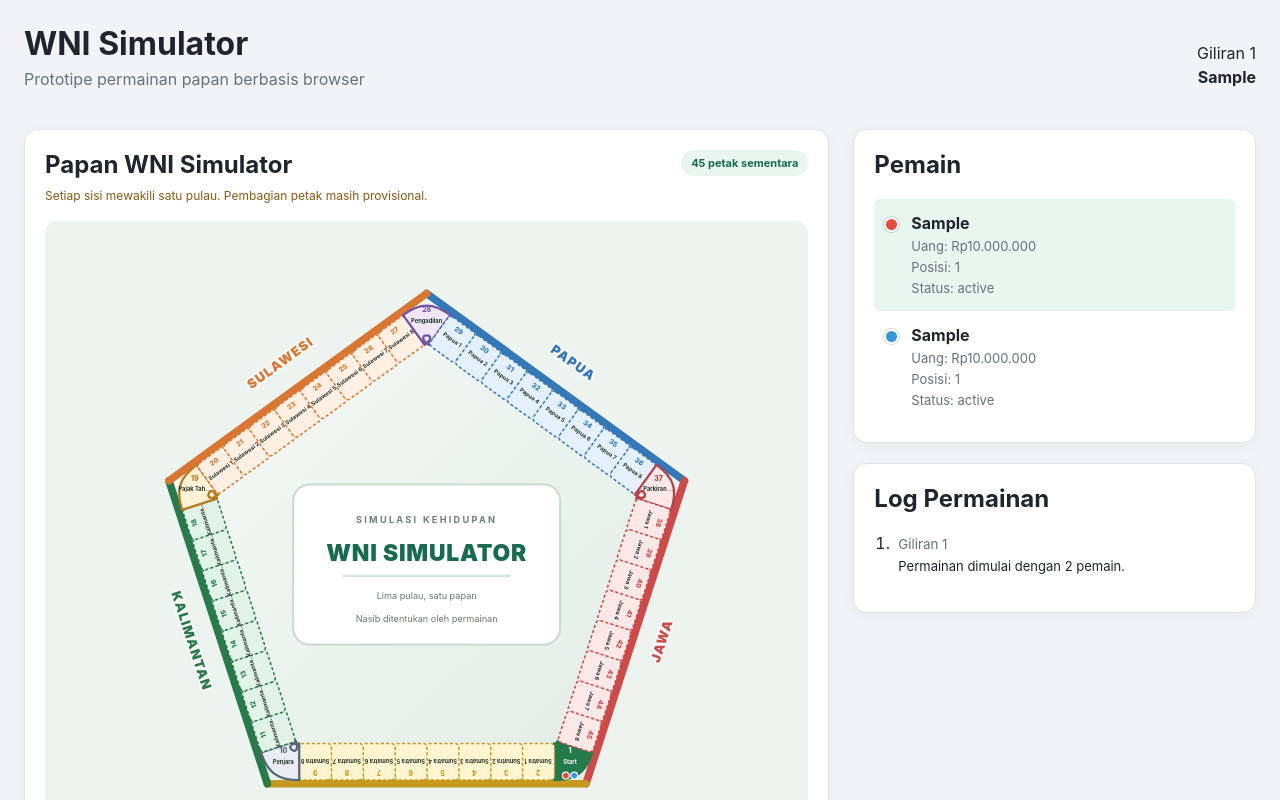
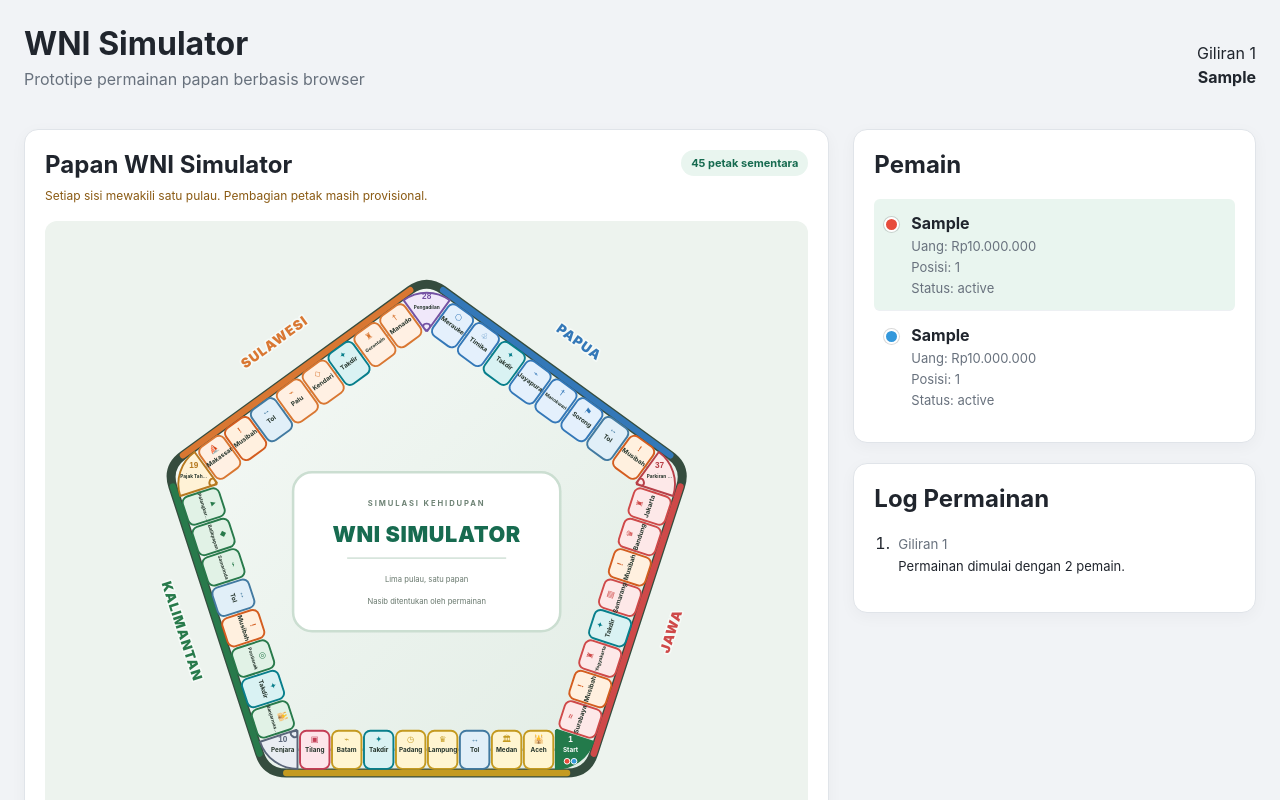
Before and after one commit to akhmadali22/wni-sims, a Vue app: page / in a window 1280 px wide. Both pictures are taken after typing "Sample", "Sample" into the empty fields and a click on the button "Mulai Permainan". Shown: the top 800 px of the page. Built offline with nearby package versions, Linux system fonts and the light colour scheme.

Commit message:
rapikan susunan tuliasn pulau dan outline

```diff
--- a/src/components/GameBoard.vue
+++ b/src/components/GameBoard.vue
@@ -14,10 +14,10 @@ const props = defineProps<{
   players: Player[];
 }>();
 
-const WIDTH = 1000;
-const HEIGHT = 900;
+const WIDTH = 1200;
+const HEIGHT = 1080;
 
-const CENTER = { x: 500, y: 450 };
+const CENTER = { x: WIDTH / 2, y: 520 };
 
 /*
  * Vertex pentagon:
@@ -29,7 +29,11 @@ const CENTER = { x: 500, y: 450 };
  */
 // Pentagon: lima vertex dengan orientasi konsisten.
 const BOARD_CENTER = CENTER;
-const OUTER_RADIUS = 355;
+const OUTER_RADIUS = 430;
+const OUTLINE_CORNER_RADIUS = 32;
+const CORNER_INSET_RATIO = 0.105;
+const TRACK_HALF_HEIGHT = 30;
+const TILE_GAP = 4;
 
 // Vertex pertama di atas, lalu searah jarum jam.
 const vertices = Array.from({ length: 5 }, (_, index) => {
@@ -41,10 +45,6 @@ const vertices = Array.from({ length: 5 }, (_, index) => {
   };
 });
 
-const polygonPoints = vertices
-  .map(({ x, y }) => `${x},${y}`)
-  .join(" ");
-
 function interpolate(
   start: { x: number; y: number },
   end: { x: number; y: number },
@@ -55,6 +55,69 @@ function interpolate(
     y: start.y + (end.y - start.y) * ratio,
   };
 }
+
+function moveTowards(
+  from: { x: number; y: number },
+  to: { x: number; y: number },
+  distance: number,
+) {
+  const dx = to.x - from.x;
+  const dy = to.y - from.y;
+  const length = Math.hypot(dx, dy) || 1;
+
+  return {
+    x: from.x + (dx / length) * distance,
+    y: from.y + (dy / length) * distance,
+  };
+}
+
+function getReadableRotation(angle: number) {
+  if (angle > 90) {
+    return angle - 180;
+  }
+
+  if (angle < -90) {
+    return angle + 180;
+  }
+
+  return angle;
+}
+
+const roundedCorners = vertices.map((vertex, index) => ({
+  vertex,
+  start: moveTowards(
+    vertex,
+    vertices[(index + vertices.length - 1) % vertices.length],
+    OUTLINE_CORNER_RADIUS,
+  ),
+  end: moveTowards(
+    vertex,
+    vertices[(index + 1) % vertices.length],
+    OUTLINE_CORNER_RADIUS,
+  ),
+}));
+
+const roundedPolygonPath = [
+  `M ${roundedCorners[0].start.x} ${roundedCorners[0].start.y}`,
+  ...roundedCorners.flatMap((corner, index) => {
+    const next = roundedCorners[(index + 1) % roundedCorners.length];
+
+    return [
+      `Q ${corner.vertex.x} ${corner.vertex.y} ${corner.end.x} ${corner.end.y}`,
+      `L ${next.start.x} ${next.start.y}`,
+    ];
+  }),
+  "Z",
+].join(" ");
+
+const edgeSegments = vertices.map((vertex, index) => {
+  const next = vertices[(index + 1) % vertices.length];
+
+  return {
+    start: moveTowards(vertex, next, OUTLINE_CORNER_RADIUS),
+    end: moveTowards(next, vertex, OUTLINE_CORNER_RADIUS),
+  };
+});
 
 /*
  * Sudut ditempatkan sedikit ke dalam pentagon.
@@ -71,7 +134,7 @@ function getCornerPosition(corner: (typeof CORNERS)[number]) {
     return { ...CENTER };
   }
 
-  return interpolate(vertex, CENTER, 0.10);
+  return interpolate(vertex, CENTER, CORNER_INSET_RATIO);
 }
 
 
@@ -114,16 +177,20 @@ function getCornerPath(corner: (typeof CORNERS)[number]): string {
   );
 
   const intervalCount = PROVISIONAL_TILES_PER_SIDE + 1;
-  const halfIn = Math.hypot(
+  const halfIn = (
+    Math.hypot(
     current.x - previous.x,
     current.y - previous.y,
-  ) / intervalCount / 2;
-  const halfOut = Math.hypot(
+    ) / intervalCount - TILE_GAP
+  ) / 2;
+  const halfOut = (
+    Math.hypot(
     next.x - current.x,
     next.y - current.y,
-  ) / intervalCount / 2;
+    ) / intervalCount - TILE_GAP
+  ) / 2;
 
-  const halfWidth = 24;
+  const halfWidth = TRACK_HALF_HEIGHT;
 
   // Normal ke arah luar pentagon untuk urutan vertex searah jarum jam.
   const outerIn = { x: incoming.y, y: -incoming.x };
@@ -138,8 +205,8 @@ function getCornerPath(corner: (typeof CORNERS)[number]): string {
     y: current.y + outgoing.y * halfOut,
   };
 
-  const handleIn = halfIn * 1.35;
-  const handleOut = halfOut * 1.35;
+  const handleIn = halfIn * 1.15;
+  const handleOut = halfOut * 1.15;
 
   const c1 = {
     x: start.x + incoming.x * handleIn,
@@ -279,13 +346,15 @@ function getTilePosition(
     ratio,
   );
 
-  const rotation = Math.atan2(dy, dx) * 180 / Math.PI;
+  const rotation = getReadableRotation(
+    Math.atan2(dy, dx) * 180 / Math.PI,
+  );
 
   /*
    * Lebar petak mengikuti jarak pusat antarpeta.
    * Tambahan 1 unit mencegah celah kecil akibat pembulatan.
    */
-  const trackWidth = segmentLength / intervalCount + 1;
+  const trackWidth = segmentLength / intervalCount - TILE_GAP;
 
   return {
     ...position,
@@ -305,14 +374,10 @@ function getIslandLabel(side: number) {
   const dx = midpoint.x - CENTER.x;
   const dy = midpoint.y - CENTER.y;
   const length = Math.hypot(dx, dy) || 1;
-  const offset = 38;
-  let rotation = Math.atan2(end.y - start.y, end.x - start.x) * 180 / Math.PI;
-
-  if (rotation > 90) {
-    rotation -= 180;
-  } else if (rotation < -90) {
-    rotation += 180;
-  }
+  const offset = 58;
+  const rotation = getReadableRotation(
+    Math.atan2(end.y - start.y, end.x - start.x) * 180 / Math.PI,
+  );
 
   return {
     x: midpoint.x + (dx / length) * offset,
@@ -347,6 +412,16 @@ const CORNER_COLORS: Record<
   },
 };
 
+const SPECIAL_TILE_COLORS: Record<
+  string,
+  { color: string; lightColor: string }
+> = {
+  destiny: { color: "#087f8c", lightColor: "#d9f2f3" },
+  disaster: { color: "#d45d1f", lightColor: "#fff0df" },
+  toll: { color: "#427aa1", lightColor: "#e1eff8" },
+  ticket: { color: "#c43d55", lightColor: "#fde5ea" },
+};
+
 const positionedTiles = computed(() =>
   board.map((tile) => {
     const corner = CORNERS.find(
@@ -366,15 +441,19 @@ const positionedTiles = computed(() =>
       (item) => item.side === tile.side,
     );
 
+    const fallbackPalette = {
+      color: "#596579",
+      lightColor: "#e9edf3",
+    };
+
     const palette = isCorner
-      ? CORNER_COLORS[tile.type] ?? {
-          color: "#596579",
-          lightColor: "#e9edf3",
-        }
-      : {
-          color: island?.color ?? "#596579",
-          lightColor: island?.lightColor ?? "#e9edf3",
-        };
+      ? CORNER_COLORS[tile.type] ?? fallbackPalette
+      : tile.type === "property"
+        ? {
+            color: island?.color ?? fallbackPalette.color,
+            lightColor: island?.lightColor ?? fallbackPalette.lightColor,
+          }
+        : SPECIAL_TILE_COLORS[tile.type] ?? fallbackPalette;
 
     return {
       ...tile,
@@ -439,11 +518,12 @@ const tilePathPoints = computed(() => {
         </defs>
 
         <!-- Dasar papan -->
-        <polygon
-          :points="polygonPoints"
+        <path
+          :d="roundedPolygonPath"
           fill="url(#board-background)"
           stroke="#354c3e"
-          stroke-width="7"
+          stroke-width="14"
+          stroke-linecap="round"
           stroke-linejoin="round"
         />
 
@@ -452,22 +532,22 @@ const tilePathPoints = computed(() => {
           :points="tilePathPoints"
           fill="none"
           stroke="#354c3e"
-          stroke-width="5"
+          stroke-width="4"
           stroke-linecap="round"
           stroke-linejoin="round"
-          opacity="0.72"
+          opacity="0.28"
           pointer-events="none"
         />
 
         <!-- Batas pemisah setiap sisi -->
         <g>
           <line
-            v-for="(vertex, index) in vertices"
+            v-for="(edge, index) in edgeSegments"
             :key="`edge-${index}`"
-            :x1="vertex.x"
-            :y1="vertex.y"
-            :x2="vertices[(index + 1) % vertices.length].x"
-            :y2="vertices[(index + 1) % vertices.length].y"
+            :x1="edge.start.x"
+            :y1="edge.start.y"
+            :x2="edge.end.x"
+            :y2="edge.end.y"
             :stroke="ISLANDS[index].color"
             stroke-width="10"
             stroke-linecap="round"
@@ -475,17 +555,20 @@ const tilePathPoints = computed(() => {
         </g>
 
         <!-- Area tengah -->
-        <g class="board-center">
+        <g
+          class="board-center"
+          :transform="`translate(${CENTER.x} ${CENTER.y})`"
+        >
           <rect
-            x="325" y="345" width="350" height="210" rx="22"
+            x="-210" y="-125" width="420" height="250" rx="30"
             fill="#ffffff"
             stroke="#cbded1"
-            stroke-width="3"
+            stroke-width="4"
           />
 
           <text
-            x="500"
-            y="395"
+            x="0"
+            y="-72"
             text-anchor="middle"
             class="center-eyebrow"
           >
@@ -493,8 +576,8 @@ const tilePathPoints = computed(() => {
           </text>
 
           <text
-            x="500"
-            y="445"
+            x="0"
+            y="-15"
             text-anchor="middle"
             class="center-title"
           >
@@ -502,17 +585,17 @@ const tilePathPoints = computed(() => {
           </text>
 
           <line
-            x1="390"
-            y1="465"
-            x2="610"
-            y2="465"
+            x1="-125"
+            y1="10"
+            x2="125"
+            y2="10"
             stroke="#d7e5dc"
             stroke-width="3"
           />
 
           <text
-            x="500"
-            y="495"
+            x="0"
+            y="48"
             text-anchor="middle"
             class="center-subtitle"
           >
@@ -520,8 +603,8 @@ const tilePathPoints = computed(() => {
           </text>
 
           <text
-            x="500"
-            y="525"
+            x="0"
+            y="82"
             text-anchor="middle"
             class="center-subtitle"
           >
@@ -563,44 +646,40 @@ const tilePathPoints = computed(() => {
                 : tile.lightColor
             "
             :stroke="tile.color"
-            :stroke-width="tile.verified ? 3 : 2"
-            :stroke-dasharray="
-              tile.verified ? 'none' : '4 3'
-            "
+            stroke-width="3"
+            stroke-linecap="round"
             stroke-linejoin="round"
           />
           <rect
             v-else
             :x="-tile.trackWidth / 2"
-            y="-24"
+            :y="-TRACK_HALF_HEIGHT"
             :width="tile.trackWidth"
-            height="48"
-            rx="5"
+            :height="TRACK_HALF_HEIGHT * 2"
+            rx="10"
             :fill="
               tile.type === 'start'
                 ? tile.color
                 : tile.lightColor
             "
             :stroke="tile.color"
-            :stroke-width="tile.verified ? 3 : 2"
-            :stroke-dasharray="
-              tile.verified ? 'none' : '4 3'
-            "
+            stroke-width="3"
+            stroke-linecap="round"
             stroke-linejoin="round"
           />
 
           <text
             x="0"
-            y="-11"
+            y="-12"
             text-anchor="middle"
-            class="tile-index"
+            class="tile-symbol"
             :fill="
               tile.type === 'start'
                 ? '#ffffff'
                 : tile.color
             "
           >
-            {{ tile.index + 1 }}
+            {{ tile.symbol || tile.index + 1 }}
           </text>
 
           <text
@@ -608,6 +687,9 @@ const tilePathPoints = computed(() => {
             y="3"
             text-anchor="middle"
             class="tile-name"
+            :class="{
+              'tile-name--compact': tile.name.length > 8,
+            }"
             :fill="
               tile.type === 'start'
                 ? '#ffffff'
@@ -644,7 +726,8 @@ const tilePathPoints = computed(() => {
           </g>
 
           <title>
-            {{ tile.name }} | Pulau {{ tile.island }}
+            {{ tile.name }}{{ tile.landmark ? ` — ${tile.landmark}` : '' }}
+            | Pulau {{ tile.island }}
             | {{
               tile.players.map((player) => player.name).join(", ")
               || "Tidak ada pemain"
@@ -736,7 +819,7 @@ const tilePathPoints = computed(() => {
 }
 
 .island-label text {
-  font-size: 17px;
+  font-size: 21px;
   font-weight: 900;
   letter-spacing: 1.5px;
   paint-order: stroke;
@@ -745,14 +828,19 @@ const tilePathPoints = computed(() => {
   stroke-linejoin: round;
 }
 
-.tile-index {
-  font-size: 9px;
+.tile-symbol {
+  font-family: "Segoe UI Symbol", "Segoe UI Emoji", sans-serif;
+  font-size: 13px;
   font-weight: 800;
 }
 
 .tile-name {
+  font-size: 10px;
+  font-weight: 700;
+}
+
+.tile-name--compact {
   font-size: 7.5px;
-  font-weight: 700;
 }
 
 .center-eyebrow {
@@ -764,7 +852,7 @@ const tilePathPoints = computed(() => {
 
 .center-title {
   fill: #176b50;
-  font-size: 30px;
+  font-size: 34px;
   font-weight: 900;
   letter-spacing: 1px;
 }
--- a/src/data/board.ts
+++ b/src/data/board.ts
@@ -86,6 +86,75 @@ interface SideSegment {
   startIndex: number;
 }
 
+interface ReferenceTile {
+  name: string;
+  type: TileType;
+  landmark?: string;
+  symbol?: string;
+}
+
+/**
+ * Transkripsi visual dari foto papan fisik yang diberikan pengguna.
+ * Urutan mengikuti traversal dari corner awal menuju corner akhir tiap sisi.
+ * Nama, posisi, dan landmark tetap provisional sampai dicocokkan dengan
+ * kartu properti/rulebook asli, sehingga seluruh entri tetap `verified: false`.
+ */
+const IMAGE_REFERENCE_LAYOUT: Record<
+  IslandName,
+  readonly ReferenceTile[]
+> = {
+  Sumatra: [
+    { name: "Aceh", type: "property", landmark: "Masjid Raya Baiturrahman", symbol: "🕌" },
+    { name: "Medan", type: "property", landmark: "Istana Maimun", symbol: "🏛" },
+    { name: "Tol", type: "toll", symbol: "↔" },
+    { name: "Lampung", type: "property", landmark: "Menara Siger", symbol: "♛" },
+    { name: "Padang", type: "property", landmark: "Jam Gadang", symbol: "◷" },
+    { name: "Takdir", type: "destiny", symbol: "✦" },
+    { name: "Batam", type: "property", landmark: "Jembatan Barelang", symbol: "⌁" },
+    { name: "Tilang", type: "ticket", symbol: "▣" },
+  ],
+  Kalimantan: [
+    { name: "Banjarmasin", type: "property", landmark: "Masjid Sultan Suriansyah", symbol: "🕌" },
+    { name: "Takdir", type: "destiny", symbol: "✦" },
+    { name: "Pontianak", type: "property", landmark: "Tugu Khatulistiwa", symbol: "◎" },
+    { name: "Musibah", type: "disaster", symbol: "!" },
+    { name: "Tol", type: "toll", symbol: "↔" },
+    { name: "Samarinda", type: "property", landmark: "Jembatan Mahakam", symbol: "⌁" },
+    { name: "Balikpapan", type: "property", landmark: "Beruang Madu", symbol: "◆" },
+    { name: "Palangkaraya", type: "property", landmark: "Tugu Soekarno", symbol: "▲" },
+  ],
+  Sulawesi: [
+    { name: "Makassar", type: "property", landmark: "Kapal Pinisi", symbol: "⛵" },
+    { name: "Musibah", type: "disaster", symbol: "!" },
+    { name: "Tol", type: "toll", symbol: "↔" },
+    { name: "Palu", type: "property", landmark: "Jembatan Palu IV", symbol: "⌁" },
+    { name: "Kendari", type: "property", landmark: "Tugu Persatuan", symbol: "◇" },
+    { name: "Takdir", type: "destiny", symbol: "✦" },
+    { name: "Gorontalo", type: "property", landmark: "Menara Keagungan Limboto", symbol: "♜" },
+    { name: "Manado", type: "property", landmark: "Monumen Yesus Memberkati", symbol: "†" },
+  ],
+  Papua: [
+    { name: "Merauke", type: "property", landmark: "Monumen Kapsul Waktu", symbol: "⬡" },
+    { name: "Timika", type: "property", landmark: "Kuala Kencana", symbol: "♧" },
+    { name: "Takdir", type: "destiny", symbol: "✦" },
+    { name: "Jayapura", type: "property", landmark: "Jembatan Youtefa", symbol: "⌁" },
+    { name: "Manokwari", type: "property", landmark: "Tugu Injil", symbol: "†" },
+    { name: "Sorong", type: "property", landmark: "Tugu Merah Putih", symbol: "⚑" },
+    { name: "Tol", type: "toll", symbol: "↔" },
+    { name: "Musibah", type: "disaster", symbol: "!" },
+  ],
+  Jawa: [
+    { name: "Jakarta", type: "property", landmark: "Monumen Nasional", symbol: "♜" },
+    { name: "Bandung", type: "property", landmark: "Gedung Sate", symbol: "♛" },
+    { name: "Musibah", type: "disaster", symbol: "!" },
+    { name: "Semarang", type: "property", landmark: "Lawang Sewu", symbol: "▥" },
+    { name: "Takdir", type: "destiny", symbol: "✦" },
+    { name: "Yogyakarta", type: "property", landmark: "Tugu Yogyakarta", symbol: "♜" },
+    { name: "Musibah", type: "disaster", symbol: "!" },
+    { name: "Surabaya", type: "property", landmark: "Patung Suro dan Boyo", symbol: "≈" },
+  ],
+};
+
 const SIDE_SEGMENTS: SideSegment[] = [
   { island: "Sumatra", side: 2, startIndex: 1 },
   { island: "Kalimantan", side: 3, startIndex: 10 },
@@ -131,12 +200,18 @@ export const board: BoardTile[] = Array.from(
     }
 
     const sidePosition = index - segment.startIndex;
+    const referenceTile = IMAGE_REFERENCE_LAYOUT[segment.island][sidePosition];
+
+    if (!referenceTile) {
+      throw new Error(
+        `Referensi petak tidak ditemukan untuk ${segment.island} posisi ${sidePosition}`,
+      );
+    }
 
     return {
       id: `tile-${index}`,
       index,
-      name: `${segment.island} ${sidePosition + 1}`,
-      type: "unknown",
+      ...referenceTile,
       verified: false,
       island: segment.island,
       side: segment.side,
--- a/src/types/game.ts
+++ b/src/types/game.ts
@@ -42,6 +42,8 @@ export interface BoardTile {
   name: string;
   type: TileType;
   verified: boolean;
+  landmark?: string;
+  symbol?: string;
   island?: string;
   side: number;
   sidePosition: number;
```
Also changed, not shown: 1 other file (tests, documents, lock files or other folders).
